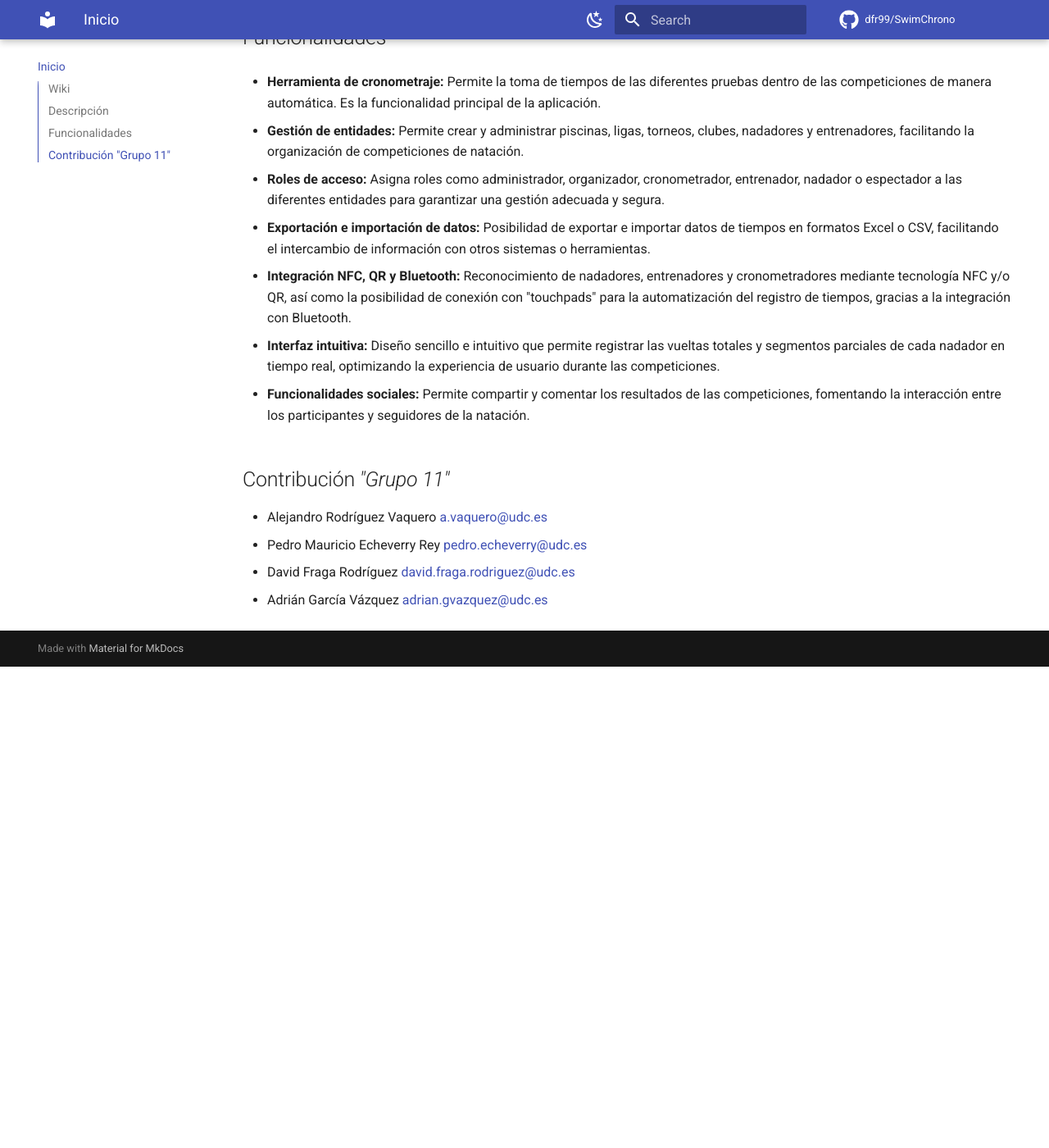
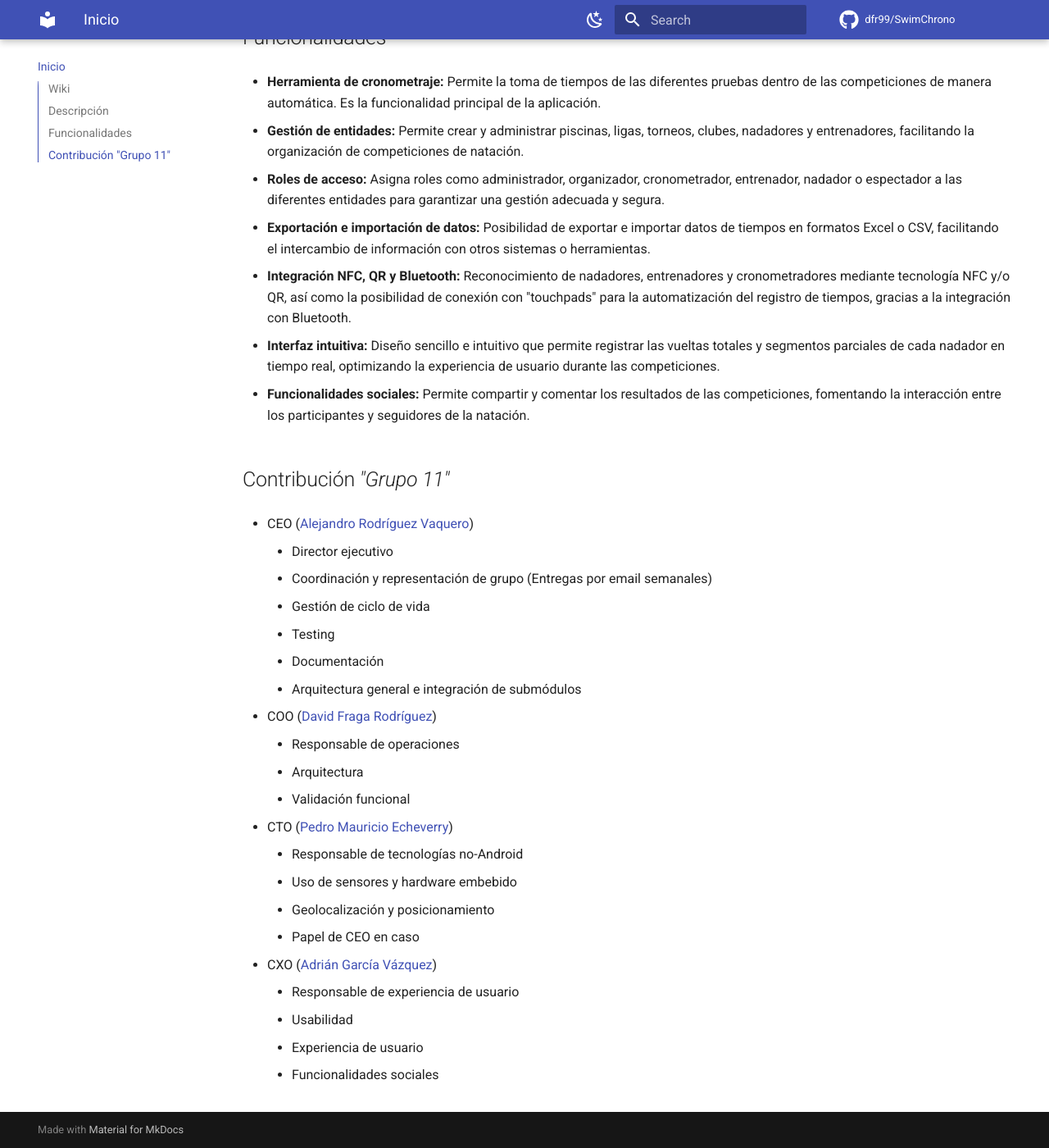
Before and after one commit to dfr99/SwimChrono, an MkDocs documentation site: the page built from docs/index.md, in a window 1280 px wide and 1400 px high, scrolled down 626 px. Shown: the whole window at 82% size. Built offline with MkDocs 1.6.1 and Material for MkDocs 9.7.7, drawn with Linux system fonts in a browser that asks for light colours; comment, search, counter and statistics services are not loaded; before the commit the page ends 1439 px from its top, so only the background shows below that.

```diff
--- a/docs/index.md
+++ b/docs/index.md
@@ -53,7 +53,27 @@ seguidores de la natación.
 
 ## Contribución *"Grupo 11"*
 
-- Alejandro Rodríguez Vaquero <a.vaquero@udc.es>
-- Pedro Mauricio Echeverry Rey <pedro.echeverry@udc.es>
-- David Fraga Rodríguez <david.fraga.rodriguez@udc.es>
-- Adrián García Vázquez <adrian.gvazquez@udc.es>
+- CEO ([Alejandro Rodríguez Vaquero](mailto:a.vaquero@udc.es))
+	- Director ejecutivo
+    - Coordinación y representación de grupo (Entregas por email semanales)
+    - Gestión de ciclo de vida
+    - Testing
+    - Documentación
+    - Arquitectura general e integración de submódulos
+
+- COO ([David Fraga Rodríguez](mailto:david.fraga.rodriguez@udc.es))
+	- Responsable de operaciones
+    - Arquitectura
+    - Validación funcional
+
+- CTO ([Pedro Mauricio Echeverry](mailto:pedro.echeverry@udc.es))
+    - Responsable de tecnologías no-Android
+    - Uso de sensores y hardware embebido
+    - Geolocalización y posicionamiento
+    - Papel de CEO en caso
+
+- CXO ([Adrián García Vázquez](mailto:adrian.gvazquez@udc.es))
+	- Responsable de experiencia de usuario
+    - Usabilidad
+    - Experiencia de usuario
+    - Funcionalidades sociales
```
Also changed, not shown: README.md (+24 -4 lines).
